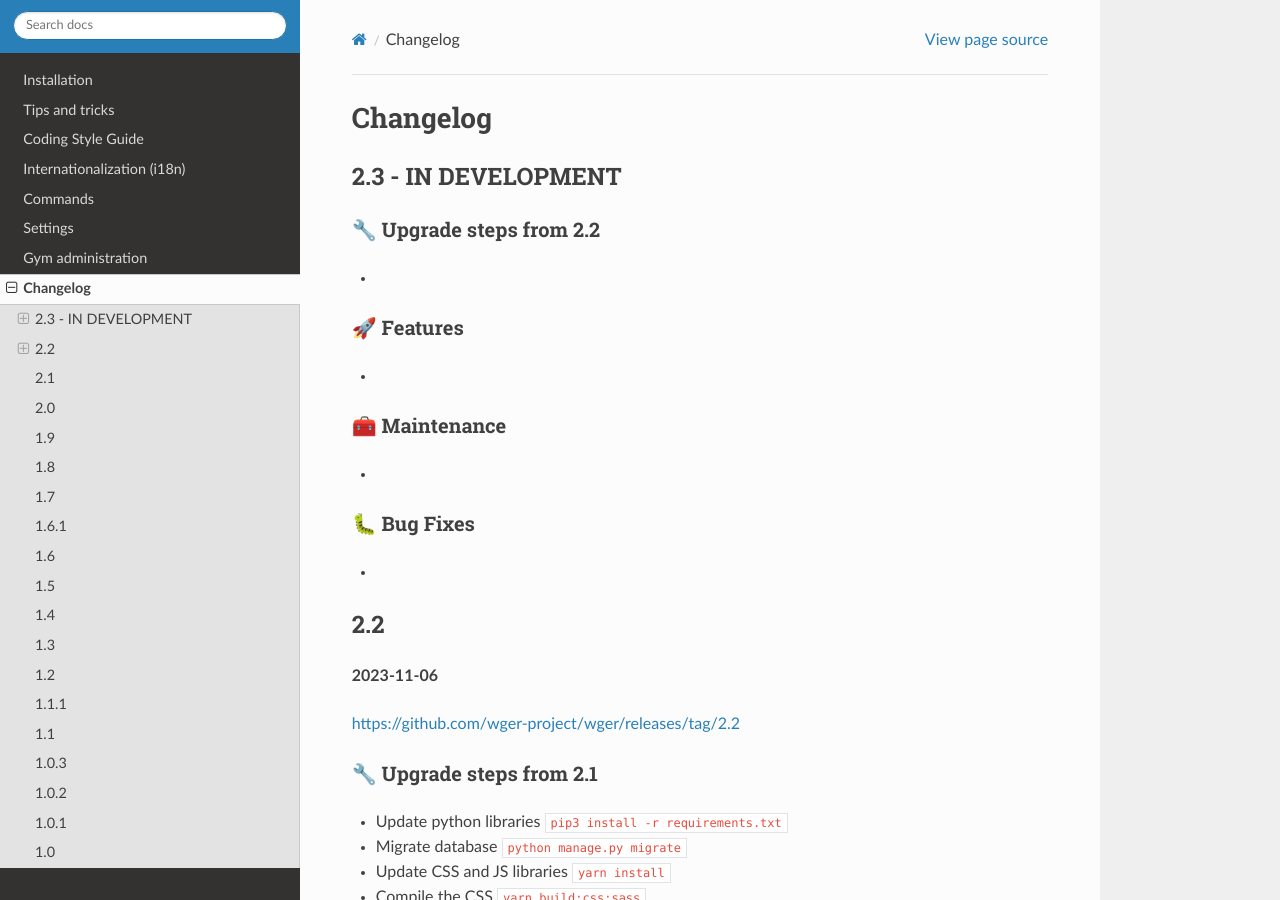
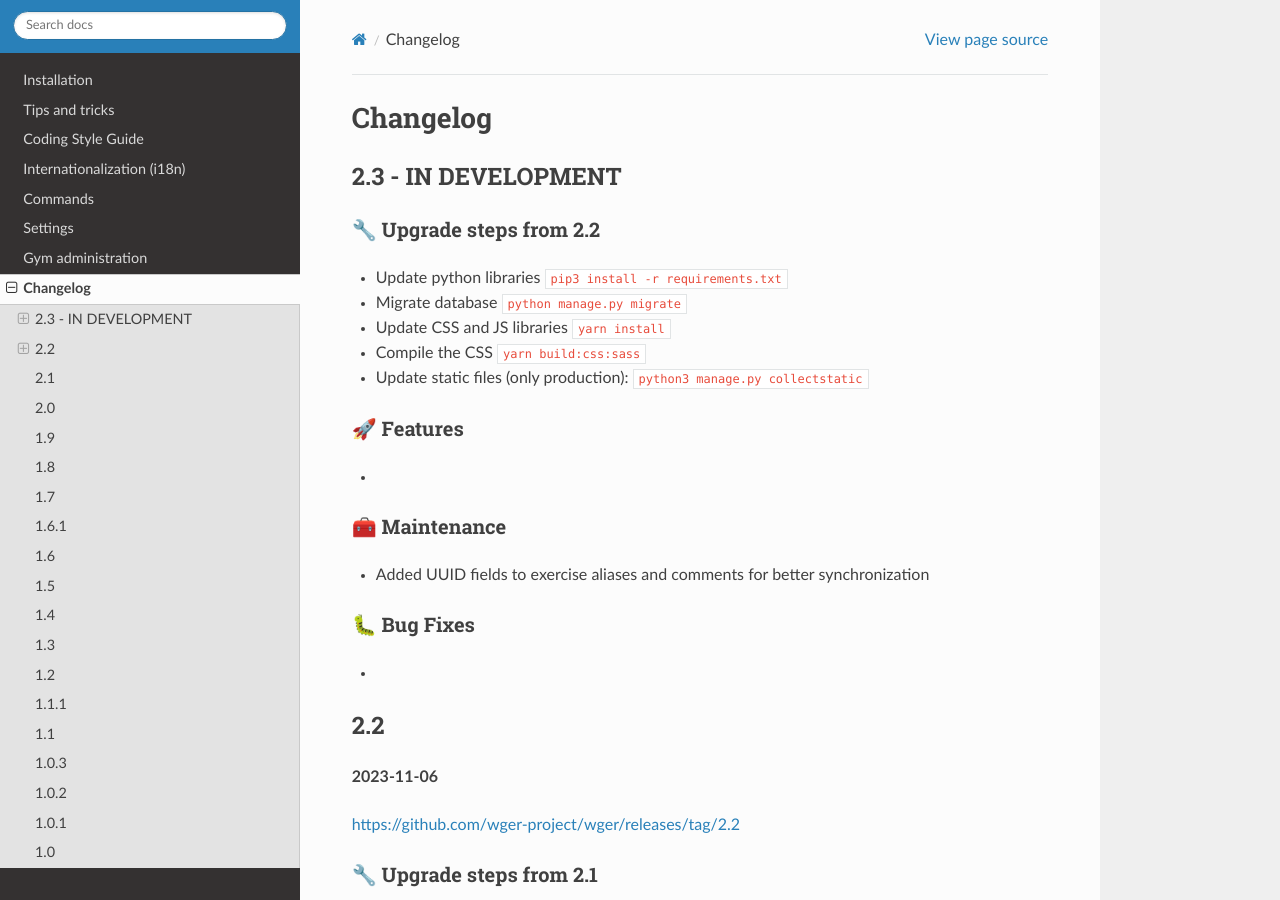
Before and after one commit to wger-project/docs, a Sphinx documentation site: the page built from docs/changelog.rst, in a window 1280 px wide and 900 px high. Built offline with Sphinx 7.4.7 and the Read the Docs theme 2.0.0, drawn with Linux system fonts in a browser that asks for light colours.

Commit message:
Update changelog.rst

```diff
--- a/docs/changelog.rst
+++ b/docs/changelog.rst
@@ -6,7 +6,11 @@ Changelog
 
 🔧 Upgrade steps from 2.2
 ~~~~~~~~~~~~~~~~~~~~~~~~~
-*
+* Update python libraries ``pip3 install -r requirements.txt``
+* Migrate database ``python manage.py migrate``
+* Update CSS and JS libraries ``yarn install``
+* Compile the CSS ``yarn build:css:sass``
+* Update static files (only production): ``python3 manage.py collectstatic``
 
 🚀 Features
 ~~~~~~~~~~~
@@ -14,7 +18,7 @@ Changelog
 
 🧰 Maintenance
 ~~~~~~~~~~~~~~
-*
+* Added UUID fields to exercise aliases and comments for better synchronization
 
 🐛 Bug Fixes
 ~~~~~~~~~~~~
```
